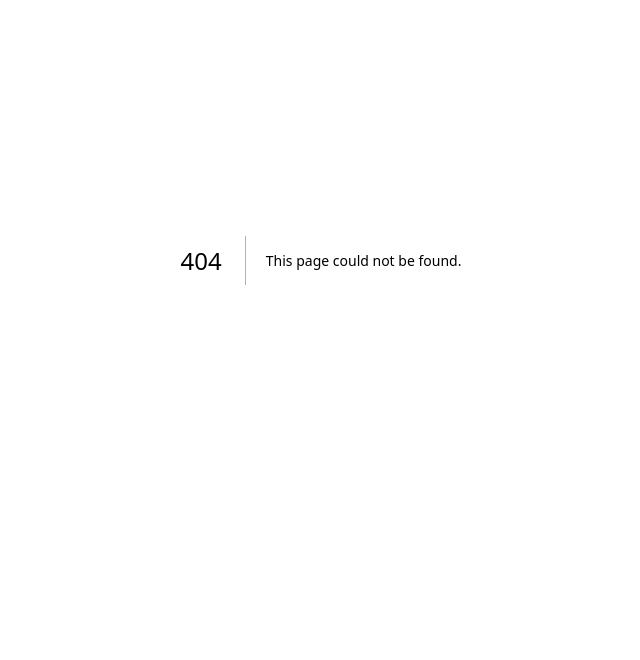
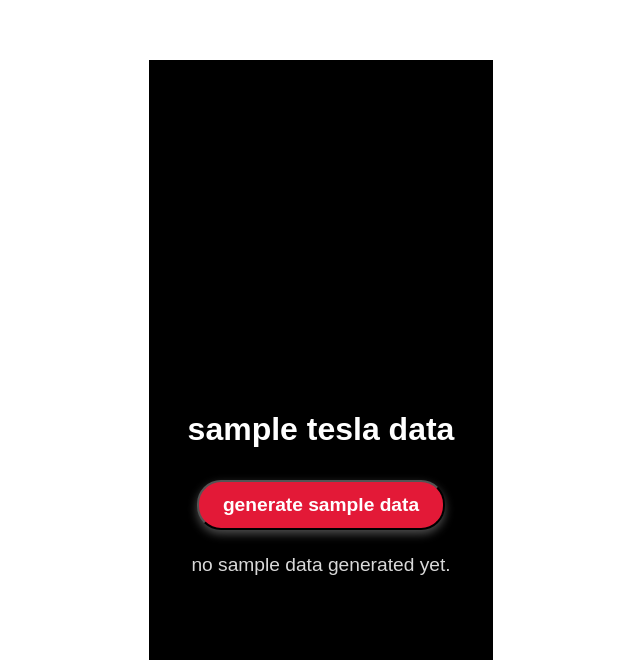
Before and after one commit to savinajabbo/tesla-roast-app, a Next.js app: page /sample-data in a window 1280 px wide. Before the commit this address had no page. Shown: the part 140-800 px from the top of the page, without its empty margins (319-959 px from the left). Built offline with nearby package versions, Linux system fonts and the light colour scheme.

Commit message:
trying to add sample data

```diff
--- a/package.json
+++ b/package.json
@@ -9,6 +9,7 @@
     "lint": "eslint"
   },
   "dependencies": {
+    "framer-motion": "^12.23.24",
     "next": "15.5.5",
     "react": "19.1.0",
     "react-dom": "19.1.0"
--- a/src/app/page.tsx
+++ b/src/app/page.tsx
@@ -2,6 +2,7 @@
 
 import Image from "next/image";
 import React, { useState } from "react";
+import Link from "next/link";
 
 export default function Home() {
 
@@ -18,26 +19,24 @@
   }
 
   return (
-    <div className="font-sans grid grid-rows-[20px_1fr_20px] items-center justify-items-center min-h-screen p-8 pb-20 gap-16 sm:p-20">
-      <main className="flex flex-col gap-[32px] row-start-2 items-center sm:items-start">
-        <div className="flex justify-center">
+    <div className="min-h-screen flex flex-col items-center justify-center gap-12 p-8 sm:p-20 font-sans bg-[#0e0f12] text-white">
       <Image
-            className="dark:invert"
         src="/dog.png"
         alt="logo"
-            width={0}
-            height={0}
-            sizes="100vw"
-            style={{ width: "256px", height: "256px" }}
+        width={256}
+        height={256}
+        className="dark:invert"
       />
-        </div>
 
-        <div style={{ display: "flex", height:"10vh", alignItems: "center", justifyContent: "center" }}>
-          <button onClick={handleTeslaLogin} className="tesla-button">
+      <div className="flex flex-col items-center gap-4">
+        <button onClick={handleTeslaLogin} className="px-6 py-3 rounded-full bg-red-600 hover:bg-red-700 transition font-semibold text-white shadow-md">
           login with tesla
         </button>
+
+        <Link href="/sample-data" className="px-6 py-3 rounded-full bg-gray-800 hover:bg-gray-700 tranistion font-semibold text-white shadow-md">
+          generate sample data
+        </Link>
       </div>
-      </main>
       <footer className="row-start-3 flex gap-[24px] flex-wrap items-center justify-center">
       </footer>
     </div>
--- /dev/null
+++ b/src/app/sample-data/SampleDataButton.tsx
@@ -0,0 +1,20 @@
+"use client";
+
+import React from "react";
+import { TeslaVehicleSample, sampleVehicles } from "./sampleData";
+
+type Props = {
+    onGenerate: (vehicles: TeslaVehicleSample[]) => void;
+};
+
+export default function SampleDataButton({ onGenerate }: Props) {
+    const handleClick = () => {
+        onGenerate(sampleVehicles);
+    };
+
+    return (
+        <button className="tesla-button" onClick={handleClick} style={{ margin: "16px", padding: "12px 24px"}}>
+            generate sample data
+        </button>
+    );
+}
--- /dev/null
+++ b/src/app/sample-data/page.tsx
@@ -0,0 +1,31 @@
+"use client";
+
+import React, { useState } from "react";
+import SampleDataButton from "./SampleDataButton";
+import { TeslaVehicleSample } from "./sampleData";
+
+export default function SampleDataPage() {
+    const [vehicles, setVehicles] = useState<TeslaVehicleSample[]>([]);
+
+    const handleGenerate = (data: TeslaVehicleSample[]) => {
+        setVehicles(data);
+    };
+
+    return (
+        <div className="page" style={{ padding: "2rem" }}>
+            <h1>sample tesla data</h1>
+            <SampleDataButton onGenerate={handleGenerate} />
+            {vehicles.length > 0 ? (
+                <ul>
+                    {vehicles.map((v) => (
+                        <li key={v.id}>
+                            {v.display_name} – Battery: {v.charge_state.battery_level}%
+                        </li>
+                    ))}
+                </ul>
+            ) : (
+                <p>no sample data generated yet.</p>
+            )}
+        </div>
+    );
+}
--- /dev/null
+++ b/src/app/sample-data/sampleData.ts
@@ -0,0 +1,13 @@
+export type TeslaVehicleSample = {
+    id: number;
+    display_name: string;
+    charge_state: {
+        battery_level: number;
+    };
+};
+
+export const sampleVehicles: TeslaVehicleSample[] = [
+    { id: 1, display_name: "Model 3 – Demo", charge_state: {battery_level: 82} },
+    { id: 2, display_name: "Model X – Demo", charge_state: {battery_level: 45} },
+    { id: 3, display_name: "Cybertruck – Demo", charge_state: {battery_level: 17} },
+];
```
Also changed, not shown: 1 other file (tests, documents, lock files or other folders). Lines whose indentation alone changed are shown as unchanged.
